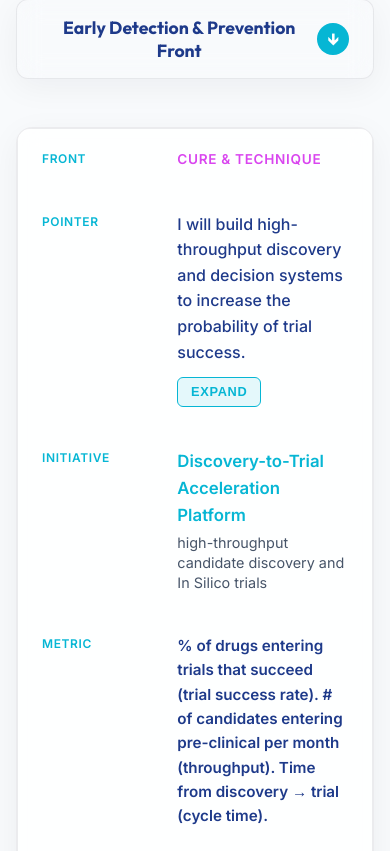
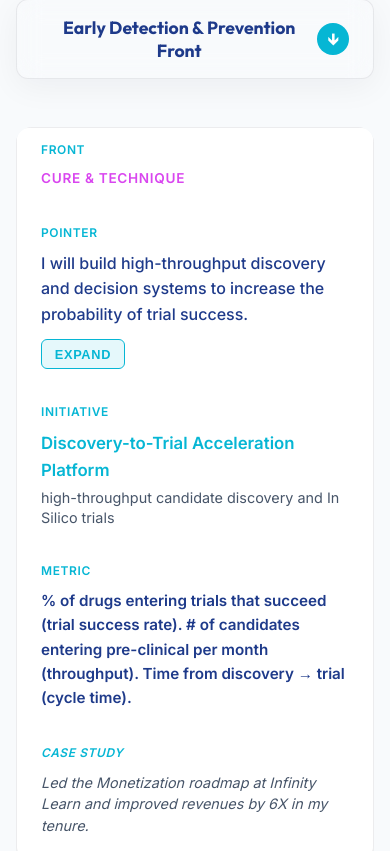
Before and after one commit to pran-av/popvax_pitch, a React (Vite) app: page / in a window 390 px wide. Shown: the part 3137-3988 px from the top of the page. Built offline with nearby package versions, Linux system fonts and the light colour scheme.

Commit message:
some adjustments

```diff
--- a/src/App.css
+++ b/src/App.css
@@ -8,12 +8,18 @@
   gap: 3rem;
   position: relative;
   z-index: 1;
+  align-items: center; /* Center children by default */
+}
+
+.app-container > * {
+  width: 100%; /* Ensure children take full width up to max-width */
 }
 
 @media (max-width: 768px) {
   .app-container {
     padding: 1rem;
     gap: 2rem;
+    align-items: center;
   }
 }
 
@@ -198,6 +204,18 @@
 
 /* Mobile Table Styles */
 @media (max-width: 992px) {
+  .table-container {
+    overflow: hidden !important;
+  }
+
+  .table-container.glass-card {
+    background: none !important;
+    border: none !important;
+    box-shadow: none !important;
+    backdrop-filter: none !important;
+    padding: 0 !important;
+  }
+
   .roadmap-table, .roadmap-table thead, .roadmap-table tbody, .roadmap-table th, .roadmap-table td, .roadmap-table tr {
     display: block;
   }
@@ -210,7 +228,8 @@
     margin-bottom: 1.5rem;
     border: 1px solid var(--glass-border);
     border-radius: 12px;
-    background: rgba(255, 255, 255, 0.2);
+    background: #ffffff !important; /* Solid white background */
+    box-shadow: 0 4px 20px rgba(0, 0, 0, 0.08); /* More prominent shadow for cards */
     overflow: hidden;
   }
 
@@ -238,8 +257,21 @@
     letter-spacing: 0.05em;
   }
 
+  @media (max-width: 480px) {
+    .roadmap-table td {
+      padding-left: 1.5rem !important;
+      padding-top: 2.5rem !important;
+    }
+    .roadmap-table td::before {
+      top: 0.75rem;
+      left: 1.5rem;
+      width: 100%;
+    }
+  }
+
   .details-row td {
     padding-left: 1.5rem !important;
+    padding-top: 1.5rem !important;
   }
 
   .details-row td::before {
```
